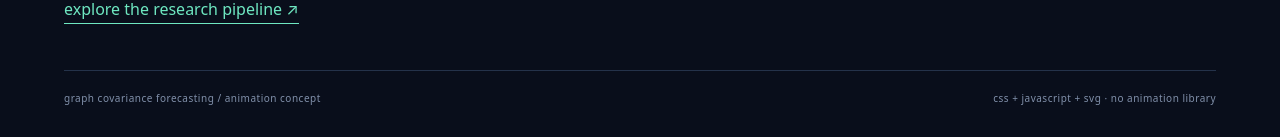
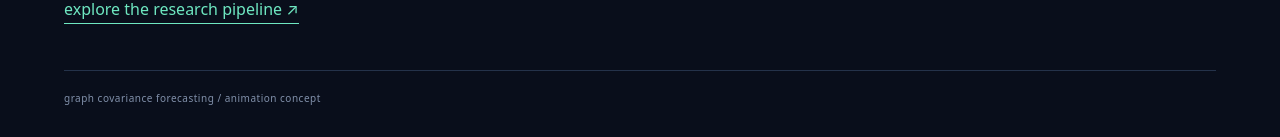
Before and after one commit to khaamr/gnn-volatility-spillovers, a plain HTML site: page previews/graph-explainer.html in a window 1280 px wide. Shown: the part 4343-4480 px from the top of the page. Drawn offline with Linux system fonts and the light colour scheme.

Commit message:
simplify animation footer

```diff
--- a/previews/graph-explainer.html
+++ b/previews/graph-explainer.html
@@ -31,7 +31,7 @@
 <section class="chapter" data-chapter="4"><div class="chapter-count">05 / assemble</div><h2>from relationships<br>to a risk matrix.</h2><p>The model forecasts variances on the stock graph and correlations on the pair graph, then reconstructs a <strong>full covariance matrix</strong>. Diagonal cells describe individual variances; off-diagonal cells describe co-movement.</p><div class="formula">Σ̂ = D̂ R̂ D̂<br>variances + correlations → covariance</div><p>That matrix feeds portfolio optimization. Lower forecast loss and lower realized portfolio risk are separate outcomes to test.</p><p class="fine">The displayed matrix is a positive-definite toy construction from the illustrated graph and input values. It is not produced by the fitted HAR models or the spectral extension.</p></section>
 </div>
 </div>
-<div class="footer"><div class="eyebrow">the whole idea</div><h2>individual history. shared context.<br>one covariance forecast.</h2><p>Graph aggregation brings neighboring historical features into a forecasting model. The stock-pair graph extends the same idea to correlation features. The regression, covariance repair and evaluation live in the research pipeline.</p><a href="../index.html#algorithm">explore the research pipeline ↗</a><div class="footer-line"><span>graph covariance forecasting / animation concept</span><span>css + javascript + svg · no animation library</span></div></div>
+<div class="footer"><div class="eyebrow">the whole idea</div><h2>individual history. shared context.<br>one covariance forecast.</h2><p>Graph aggregation brings neighboring historical features into a forecasting model. The stock-pair graph extends the same idea to correlation features. The regression, covariance repair and evaluation live in the research pipeline.</p><a href="../index.html#algorithm">explore the research pipeline ↗</a><div class="footer-line"><span>graph covariance forecasting / animation concept</span></div></div>
 </main>
 <noscript><p style="padding:30px">Enable JavaScript to explore the animated diagram. The five explanatory chapters remain readable without it.</p></noscript>
 <script>
```
